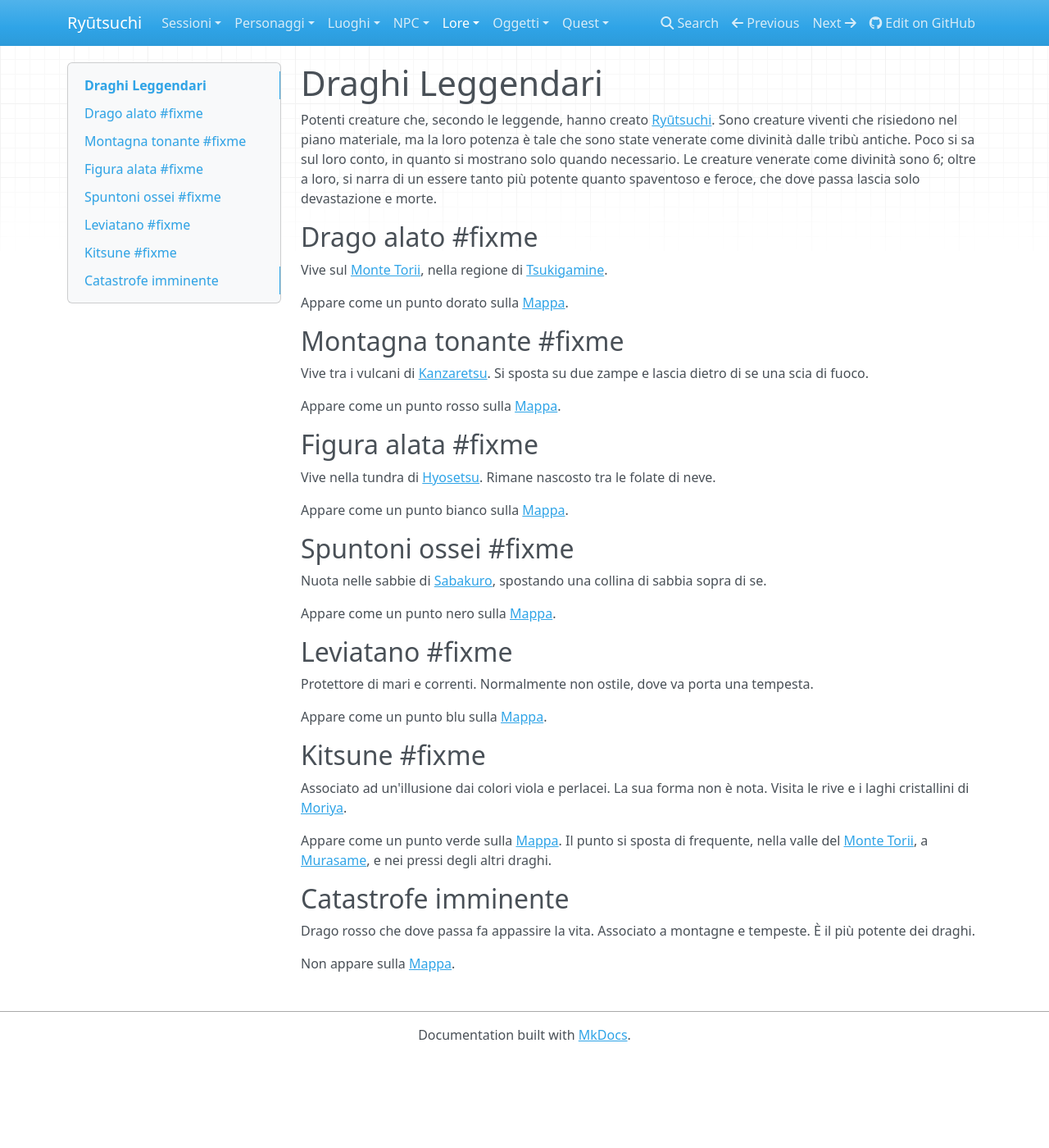
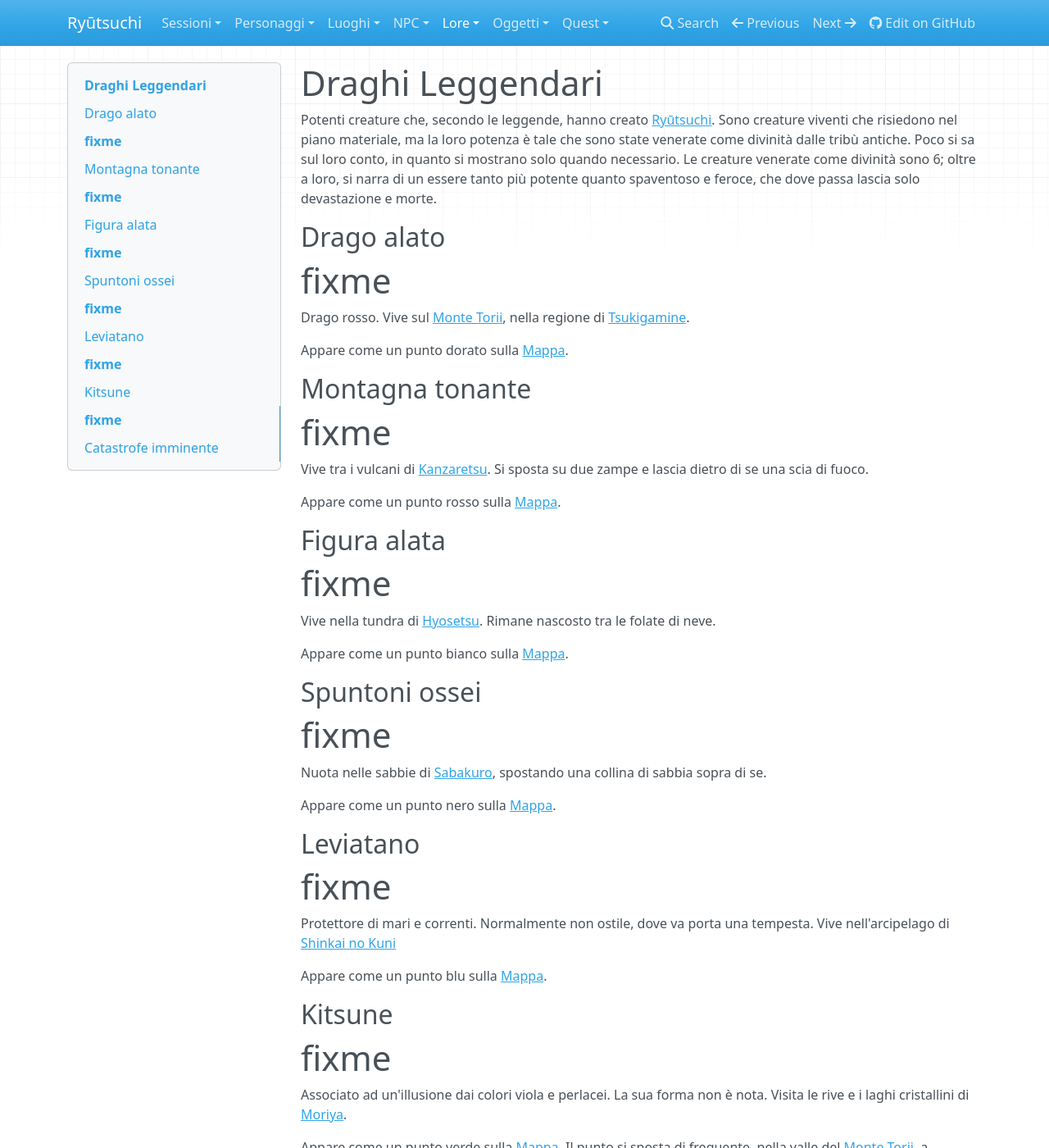
Before and after one commit to LeaX-XIV/ryuutsuchi-note, an MkDocs documentation site: the page built from Note/Draghi Leggendari.md, in a window 1280 px wide and 1400 px high. Shown: the whole window at 82% size. Built offline with MkDocs 1.6.1, drawn with Linux system fonts in a browser that asks for light colours; nearby versions of some CDN libraries; some of the changed text lies outside the part shown.

```diff
--- a/Note/Draghi Leggendari.md
+++ b/Note/Draghi Leggendari.md
@@ -7,44 +7,50 @@ tags:
 Potenti creature che, secondo le leggende, hanno creato [Ryūtsuchi](Ryuutsuchi.md). Sono creature viventi che risiedono nel piano materiale, ma la loro potenza è tale che sono state venerate come divinità dalle tribù antiche. Poco si sa sul loro conto, in quanto si mostrano solo quando necessario.
 Le creature venerate come divinità sono 6; oltre a loro, si narra di un essere tanto più potente quanto spaventoso e feroce, che dove passa lascia solo devastazione e morte.
 
-## Drago alato #fixme
+## Drago alato
 
-Vive sul [Monte Torii](Monte%20Torii.md), nella regione di [Tsukigamine](Tsukigamine.md).
+#fixme
+Drago rosso. Vive sul [Monte Torii](Monte%20Torii.md), nella regione di [Tsukigamine](Tsukigamine.md).
 
 Appare come un punto dorato sulla [Mappa](Mappa.md).
 
-## Montagna tonante #fixme
+## Montagna tonante
 
+#fixme
 Vive tra i vulcani di [Kanzaretsu](Kanzaretsu.md). Si sposta su due zampe e lascia dietro di se una scia di fuoco.
 
 Appare come un punto rosso sulla [Mappa](Mappa.md).
 
-## Figura alata #fixme
+## Figura alata
 
+#fixme
 Vive nella tundra di [Hyosetsu](Hyosetsu.md). Rimane nascosto tra le folate di neve.
 
 Appare come un punto bianco sulla [Mappa](Mappa.md).
 
-## Spuntoni ossei #fixme
+## Spuntoni ossei
 
+#fixme
 Nuota nelle sabbie di [Sabakuro](Sabakuro.md), spostando una collina di sabbia sopra di se.
 
 Appare come un punto nero sulla [Mappa](Mappa.md).
 
-## Leviatano #fixme
+## Leviatano
 
-Protettore di mari e correnti. Normalmente non ostile, dove va porta una tempesta.
+#fixme
+Protettore di mari e correnti. Normalmente non ostile, dove va porta una tempesta. Vive nell'arcipelago di [Shinkai no Kuni](Shinkai%20no%20Kuni.md)
 
 Appare come un punto blu sulla [Mappa](Mappa.md).
 
-## Kitsune #fixme
+## Kitsune
 
+#fixme
 Associato ad un'illusione dai colori viola e perlacei. La sua forma non è nota. Visita le rive e i laghi cristallini di [Moriya](Moriya.md).
 
 Appare come un punto verde sulla [Mappa](Mappa.md). Il punto si sposta di frequente, nella valle del [Monte Torii](Monte%20Torii.md), a [Murasame](Murasame.md), e nei pressi degli altri draghi.
 
 ## Catastrofe imminente
 
-Drago rosso che dove passa fa appassire la vita. Associato a montagne e tempeste. È il più potente dei draghi.
+Drago che dove passa fa appassire la vita. Associato a montagne e tempeste. È il più potente dei draghi.
 
 Non appare sulla [Mappa](Mappa.md).
--- a/mkdocs.yml
+++ b/mkdocs.yml
@@ -1,6 +1,7 @@
 site_name: Ryūtsuchi
 site_url: https://leax.xiv.github.io/ryuutsuchi-note/
 repo_url: https://github.com/leax-xiv/ryuutsuchi-note/
+site_dir: ryuutsuchi-note
 use_directory_urls: false
 nav:
   - Sessioni:
@@ -14,6 +15,7 @@ nav:
     - Sessione 8: Sessioni/008.md
     - Sessione 9: Sessioni/009.md
     - Sessione 10: Sessioni/010.md
+    - Sessione 11: Sessioni/011.md
   - Personaggi:
     - Alessandro: Izumi.md
     - Giacomo: Mizuhara.md
@@ -38,6 +40,12 @@ nav:
     - Mappa: Mappa.md
   - Quest:
     - Coboldi Balordi: Quest/Coboldi Balordi.md
+exclude_docs: |
+  images/*
+  !images/*.png
+  !images/*.jpg
+  !images/*.jpeg
+  !images/*.webp
 not_in_nav: |
   /Ryuutsuchi.md
 # theme: torillic
```
Also changed, not shown: Note/Sessioni/011.md (added, +13 -0 lines), Note/Shinkai no Kuni.md (+3 -1 lines), Note/images/shinkai_no_kuni.png (added), 2 other files.
